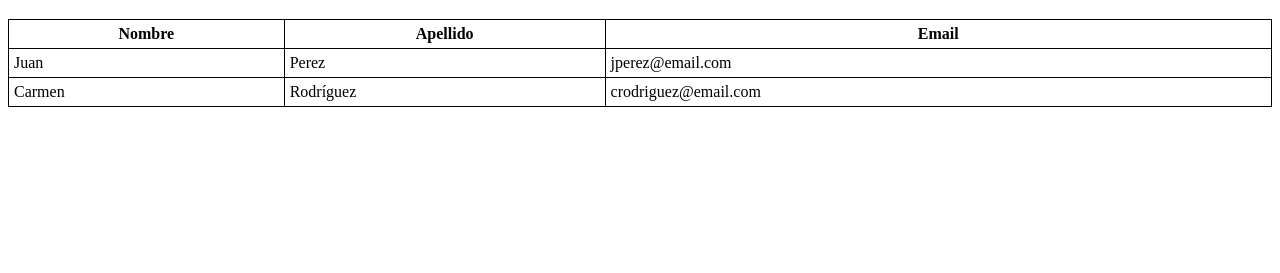
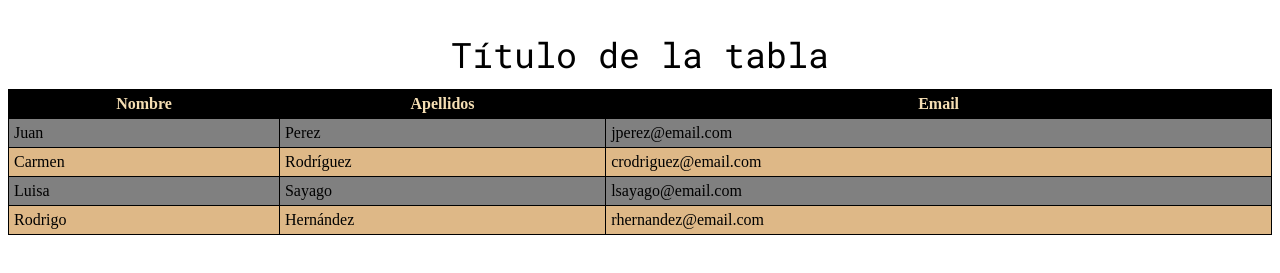
Before and after one commit to rvalgon/HTML, a plain HTML site: page 09-lesson-tables/index.html in a window 1280 px wide. Shown: the part 61-334 px from the top of the page. Drawn offline with Linux system fonts and the light colour scheme; a web font is replaced by a local one.

Commit message:
actualizacion

```diff
--- a/09-lesson-tables/index.html
+++ b/09-lesson-tables/index.html
@@ -5,17 +5,24 @@
     <meta name="viewport" content="width=device-width, initial-scale=1.0">
     <title>09 Lesson Tables</title>
     <link rel="stylesheet" href="style.css">
+    <link rel="preconnect" href="https://fonts.googleapis.com">
+    <link rel="preconnect" href="https://fonts.gstatic.com" crossorigin>
+    <link href="https://fonts.googleapis.com/css2?family=Roboto+Mono:ital,wght@0,100..700;1,100..700&family=Syne+Mono&display=swap" rel="stylesheet">
+    <!-- con el link superior podemos incluir una fuente desde internet, basta con copiar el embed code y poner su nombre en la font-family-->
 </head>
 <body>
     <h1>09 Lesson Tables</h1>
     <table> <!-- Declaramos que vamos a crear una tabla -->
+        <caption>Título de la tabla</caption> <!-- con caption ponemos título a la tabla-->
         <tr> <!-- Declaramos que vamos a crear una fila dentro de la tabla -->
             <th>Nombre</th> <!-- Declaramos que vamos a crear una columna dentro de la fila-->
-            <th>Apellido</th>
+            <!-- con colspan="2" podemos juntar dos columnas-->
+            <th>Apellidos</th>
             <th>Email</th>
         </tr>
         <tr>
             <td>Juan</td> <!-- Declaramos que vamos a crear un dato en la tabla -->
+            <!-- con rowspan="2" podemos juntar dos filas-->
             <td>Perez</td>
             <td>jperez@email.com</td>
         </tr>
@@ -24,6 +31,16 @@
             <td>Rodríguez</td>
             <td>crodriguez@email.com</td>
         </tr>
+        <tr>
+            <td>Luisa</td> <!-- Declaramos que vamos a crear un dato en la tabla -->
+            <td>Sayago</td>
+            <td>lsayago@email.com</td>
+        </tr>
+        <tr>
+            <td>Rodrigo</td> <!-- Declaramos que vamos a crear un dato en la tabla -->
+            <td>Hernández</td>
+            <td>rhernandez@email.com</td>
+        </tr>
     </table>
 
 </body>
--- a/09-lesson-tables/style.css
+++ b/09-lesson-tables/style.css
@@ -11,6 +11,27 @@ table, th, td{
 
 }
 
+caption{
+    color: black;
+    font-size: 35px;
+    font-family: Roboto mono;
+    line-height: 200%;
+}
+
+th{
+    color: wheat;
+    background-color: black;
+}
+
+tr:nth-child(even){
+    background-color: grey;
+}
+
+tr:nth-child(odd){
+    background-color: burlywood;
+}
+/* la función nth-child(even) selecciona los renglones pares */
+/* la función nth-child(odd) selecciona los renglones impares */
 
 /*
 td {
```
Also changed, not shown: 10-lesson-lists/index.html (added, +35 -0 lines), 10-lesson-lists/style.css (added, +13 -0 lines).
